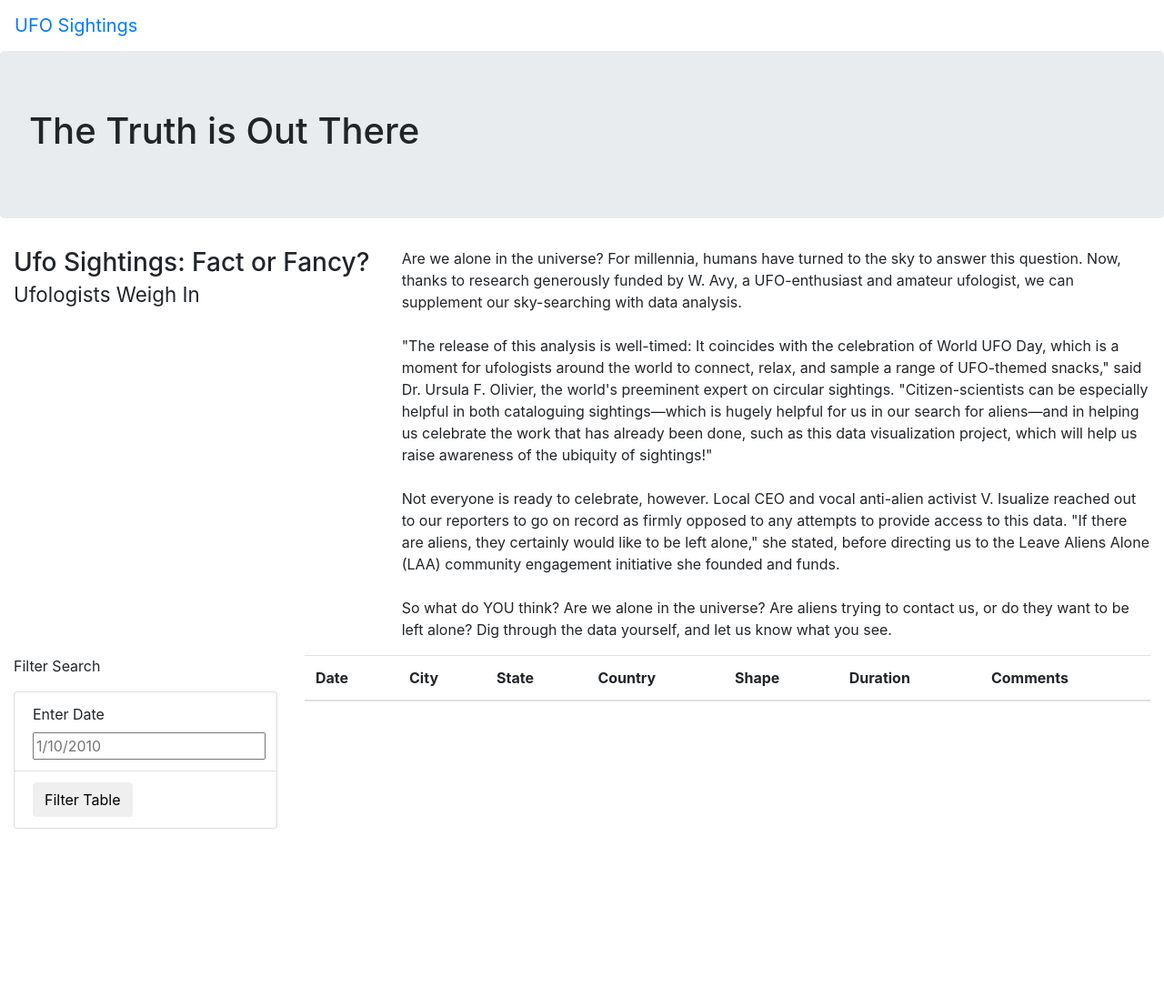
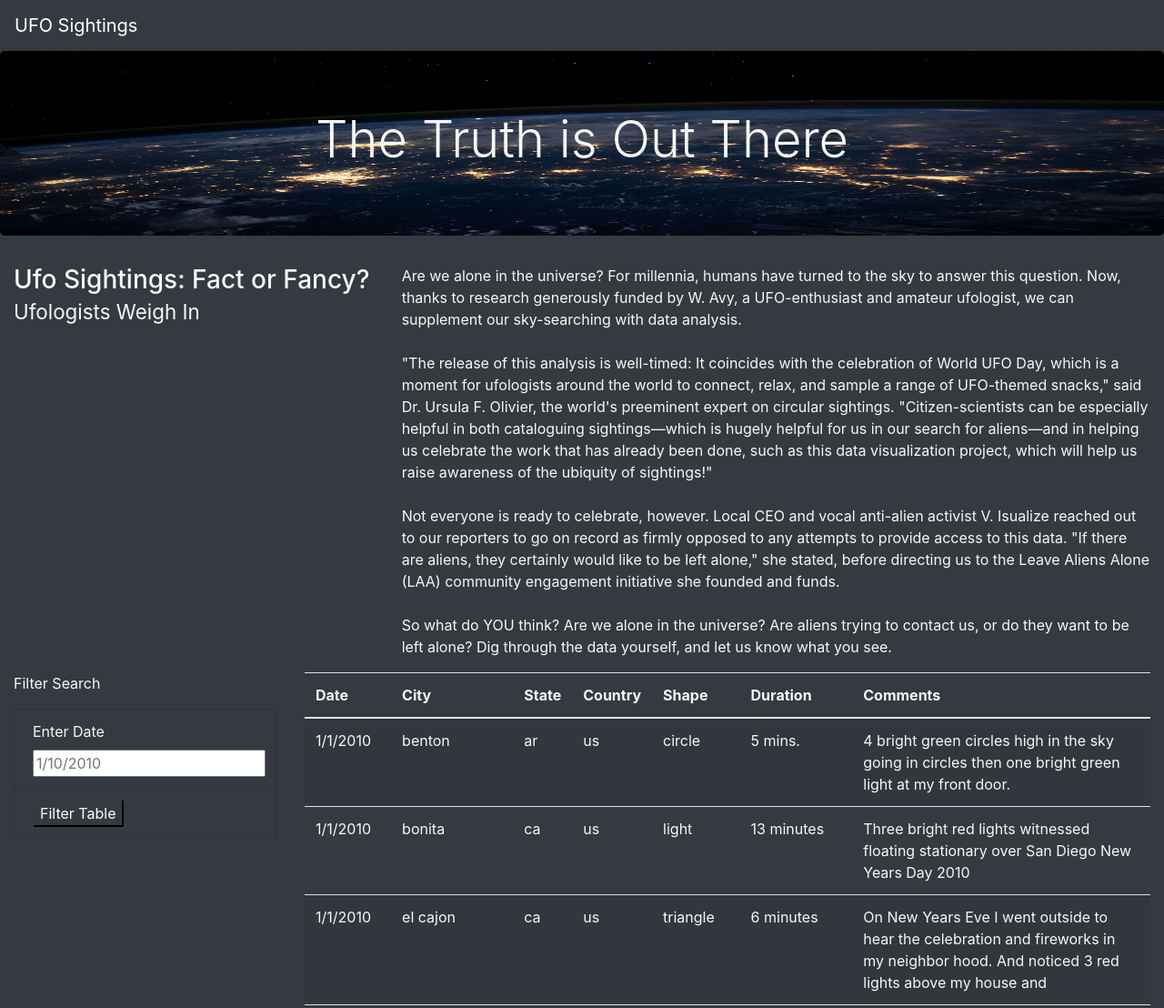
Before and after one commit to NoahToomeyBC/UFOs, a plain HTML site: page index.html in a window 1280 px wide. Shown: the top 1108 px of the page at 91% size. Before the commit the page ends 911 px from the top, so only its background shows below. Drawn offline with nearby package versions, Linux system fonts and the light colour scheme; files that its build step writes are made by us from their sources.

Commit message:
Finished module, ready for challenge work

```diff
--- a/static/index.html
+++ b/index.html
@@ -13,13 +13,13 @@
     />
     <link rel="stylesheet" href= "static/css/style.css">
 </head>
-<body>
+<body class="bg-dark">
     <div class="wrapper">
-        <nav class = "navbar navbar-expand-lg">
+        <nav class = "navbar navbar-dark bg-dark navbar-expand-lg">
             <a class="navbar-brand" href="index.html">UFO Sightings</a>
         </nav>
         <div class="jumbotron">
-        <h1>The Truth is Out There</h1>
+        <h1 class="display-4">The Truth is Out There</h1>
         </div>
         <div class = "container-fluid">
             <div class ="row">
@@ -29,26 +29,24 @@
                 <div class="col-md-8">
                     <p>Are we alone in the universe? For millennia, humans have turned to the sky to answer this question. Now, thanks to research generously funded by W. Avy, a UFO-enthusiast and amateur ufologist, we can supplement our sky-searching with data analysis.<br><br>"The release of this analysis is well-timed: It coincides with the celebration of World UFO Day, which is a moment for ufologists around the world to connect, relax, and sample a range of UFO-themed snacks," said Dr. Ursula F. Olivier, the world's preeminent expert on circular sightings. "Citizen-scientists can be especially helpful in both cataloguing sightings—which is hugely helpful for us in our search for aliens—and in helping us celebrate the work that has already been done, such as this data visualization project, which will help us raise awareness of the ubiquity of sightings!"<br><br>Not everyone is ready to celebrate, however. Local CEO and vocal anti-alien activist V. Isualize reached out to our reporters to go on record as firmly opposed to any attempts to provide access to this data. "If there are aliens, they certainly would like to be left alone," she stated, before directing us to the Leave Aliens Alone (LAA) community engagement initiative she founded and funds.<br><br>So what do YOU think? Are we alone in the universe? Are aliens trying to contact us, or do they want to be left alone? Dig through the data yourself, and let us know what you see.
                     </p>
-
                 </div>
             </div>
         </div>
         <div class="container-fluid">
             <div class="row">
               <div class="col-md-3">
-                  <form>
+                  <form class = "bg-dark">
                       <p>Filter Search</p>
-                      <ul class="list-group">
-                          <li class="list-group-item">
+                      <ul class="list-group bg-dark">
+                          <li class="list-group-item bg-dark">
                               <label for="date">Enter Date</label>
-                              <input type="text" placeholder="1/10/2010" id="dateTime" />
+                              <input type="text" placeholder="1/10/2010" id="datetime" />
                           </li>
-                          <li class = "list-group-item">
-                              <button id = "filter-btn" type="button" class = "btn btn-default">Filter Table</button>
-                          </li>
+                          <li class = "list-group-item bg-dark">
+                            <button id="filter-btn" type="button" class="btn-dark">Filter Table</button>
+                        </li>
                       </ul>
                   </form>
-
               </div>
               <div class="col-md-9">
                   <table class="table table-striped">
@@ -63,11 +61,14 @@
                             <th>Comments</th>
                           </tr>
                       </thead>
-                      <tbody></tbody>
+                      <tbody> </tbody>
                   </table>
               </div>
             </div>
         </div>
     </div>
+    <script src="https://cdnjs.cloudflare.com/ajax/libs/d3/7.0.1/d3.min.js"></script>
+    <script src="static/js/data.js"></script>
+    <script src="static/js/app.js"></script>
 </body>
 </html>
--- a/static/css/style.css
+++ b/static/css/style.css
@@ -0,0 +1,9 @@
+body {
+
+    color: #f7f7f7;
+  }
+.jumbotron {
+    background-image: url("../images/nasa.jpg");
+    background-size: 100% 100%;
+    text-align: center;
+}
--- a/static/js/app.js
+++ b/static/js/app.js
@@ -1,28 +1,27 @@
 // Import the data from data.js
 const tableData = data;
-var tbody = d3.select("tbody");
+var tbody = d3.select('tbody');
 
+function buildTable(data) {
     // First, clear out any existing data
-function buildTable(data) {
-    tbody.html("");
+    tbody.html('');
 
     // Next, loop through each object in the data
     // and append a row and cells for each value in the row
-
     data.forEach((dataRow) => {
-        let row = tbody.append("tr");
+      // Append a row to the table body
+      let row = tbody.append('tr');
 
       // Loop through each field in the dataRow and add
       // each value as a table cell (td)
-
       Object.values(dataRow).forEach((val) => {
-          let cell = row.append("td");
+        let cell = row.append('td');
         cell.text(val);
         }
       );
     });
+  }
 
-}
 
   function handleClick() {
     // Grab the datetime value from the filter
```
Also changed, not shown: static/images/nasa.jpg (added). Lines whose indentation alone changed are shown as unchanged.
